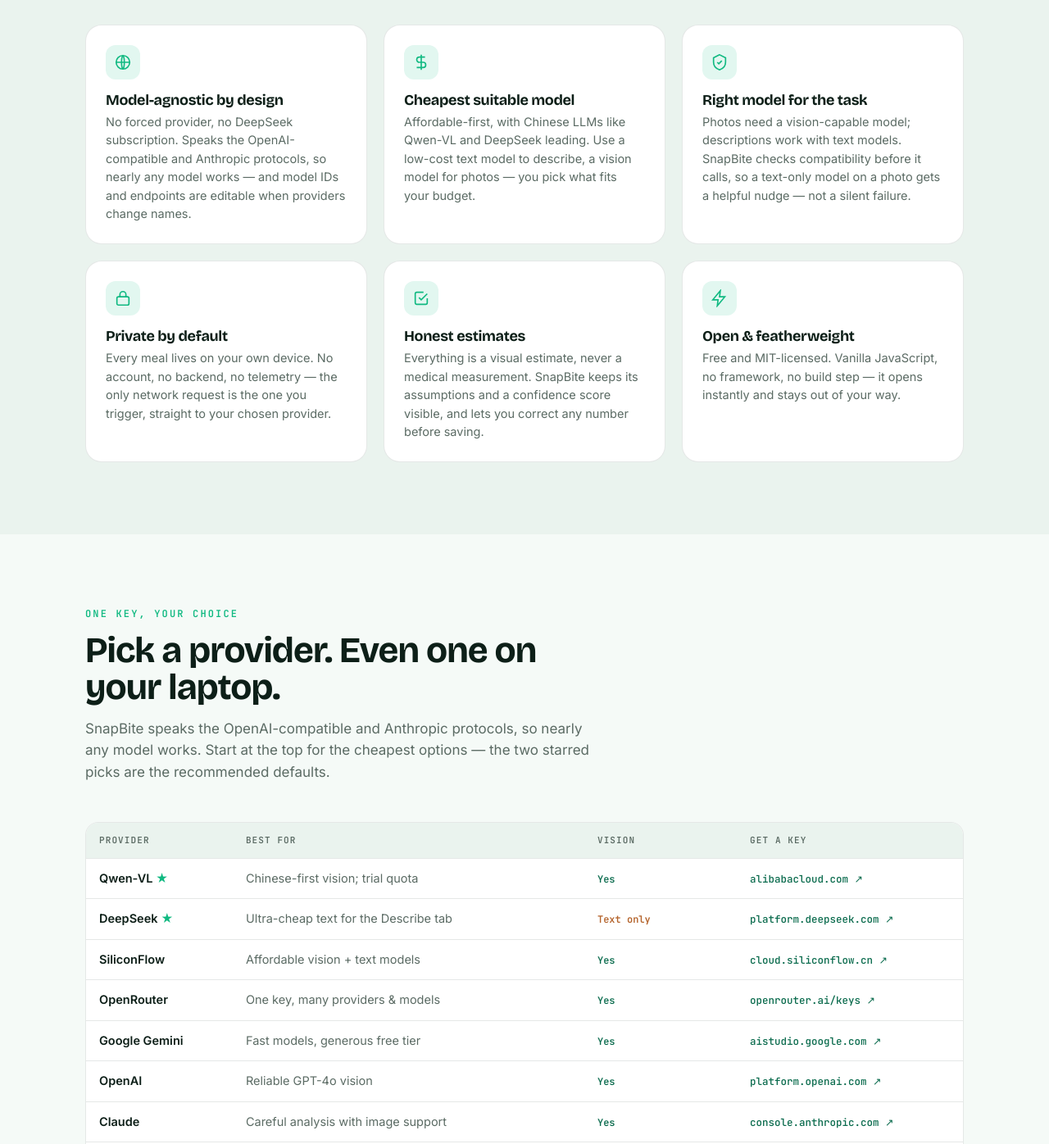
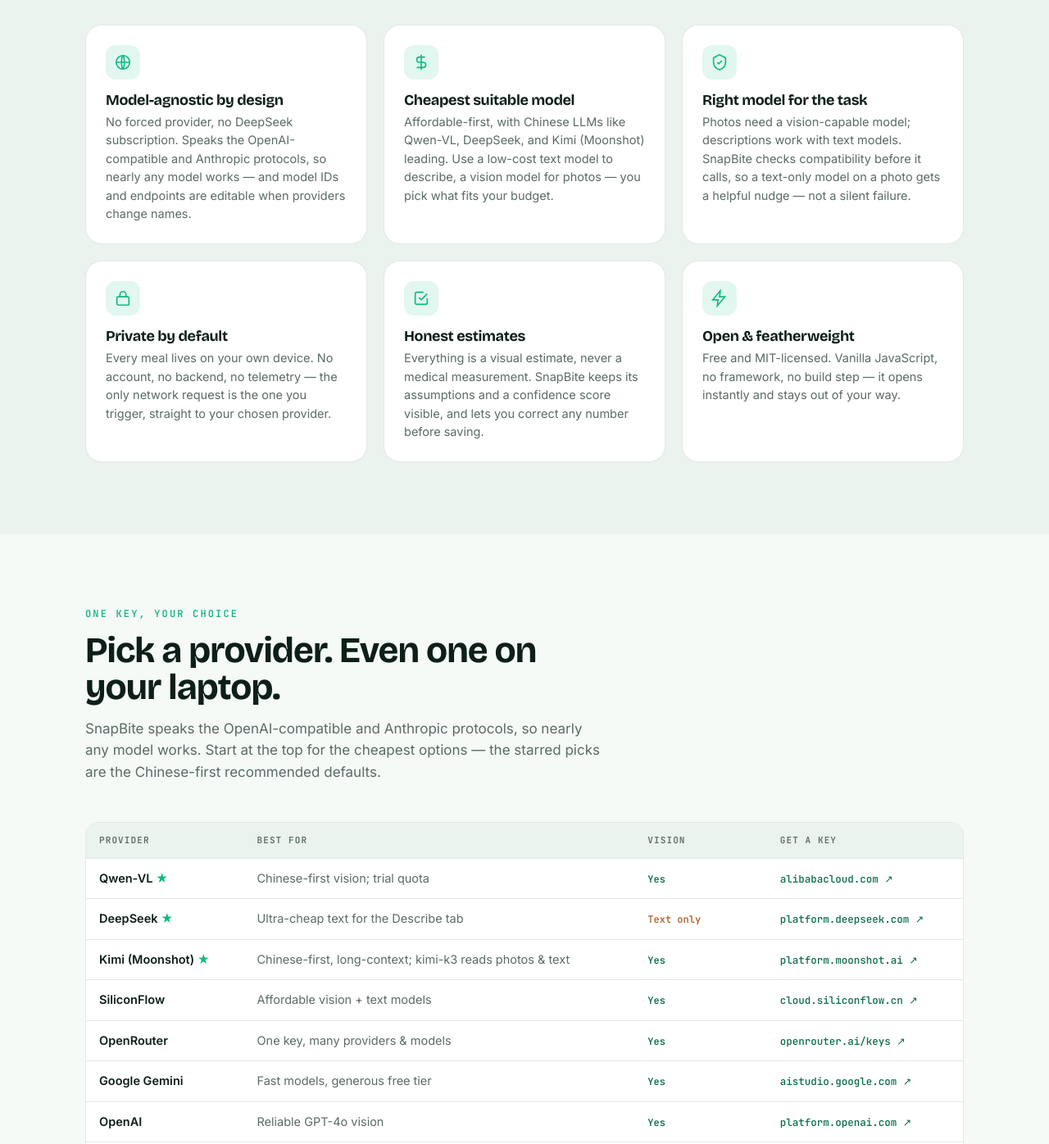
Before and after one commit to wushu75/SnapBite, a plain HTML site: page index.html in a window 1280 px wide. Shown: the part 2080-3476 px from the top of the page at 82% size. Drawn offline with nearby package versions, Linux system fonts and the light colour scheme.

Commit message:
Add files via upload

```diff
--- a/index.html
+++ b/index.html
@@ -435,7 +435,7 @@
       <div class="feat reveal" style="transition-delay:.05s">
         <div class="ic"><svg viewBox="0 0 24 24"><path d="M12 2v20M17 5H9.5a3.5 3.5 0 0 0 0 7h5a3.5 3.5 0 0 1 0 7H6"/></svg></div>
         <h3>Cheapest suitable model</h3>
-        <p>Affordable-first, with Chinese LLMs like Qwen-VL and DeepSeek leading. Use a low-cost text model to describe, a vision model for photos — you pick what fits your budget.</p>
+        <p>Affordable-first, with Chinese LLMs like Qwen-VL, DeepSeek, and Kimi (Moonshot) leading. Use a low-cost text model to describe, a vision model for photos — you pick what fits your budget.</p>
       </div>
       <div class="feat reveal" style="transition-delay:.1s">
         <div class="ic"><svg viewBox="0 0 24 24"><path d="M12 2 4 6v6c0 5 3.4 8.5 8 10 4.6-1.5 8-5 8-10V6l-8-4Z"/><path d="m9 12 2 2 4-4"/></svg></div>
@@ -467,7 +467,7 @@
     <div class="sec-head reveal">
       <div class="eyebrow">One key, your choice</div>
       <h2>Pick a provider. Even one on your laptop.</h2>
-      <p>SnapBite speaks the OpenAI-compatible and Anthropic protocols, so nearly any model works. Start at the top for the cheapest options — the two starred picks are the recommended defaults.</p>
+      <p>SnapBite speaks the OpenAI-compatible and Anthropic protocols, so nearly any model works. Start at the top for the cheapest options — the starred picks are the Chinese-first recommended defaults.</p>
     </div>
 
     <div class="ptable-wrap reveal">
@@ -487,6 +487,12 @@
             <td class="best" data-label="Best for">Ultra-cheap text for the Describe tab</td>
             <td data-label="Vision"><span class="vis n">Text only</span></td>
             <td data-label="Get a key"><a class="key" href="https://platform.deepseek.com/">platform.deepseek.com ↗</a></td>
+          </tr>
+          <tr>
+            <td class="prov">Kimi (Moonshot) <span class="st">★</span></td>
+            <td class="best" data-label="Best for">Chinese-first, long-context; kimi-k3 reads photos &amp; text</td>
+            <td data-label="Vision"><span class="vis y">Yes</span></td>
+            <td data-label="Get a key"><a class="key" href="https://platform.moonshot.ai/">platform.moonshot.ai ↗</a></td>
           </tr>
           <tr>
             <td class="prov">SiliconFlow</td>
```
